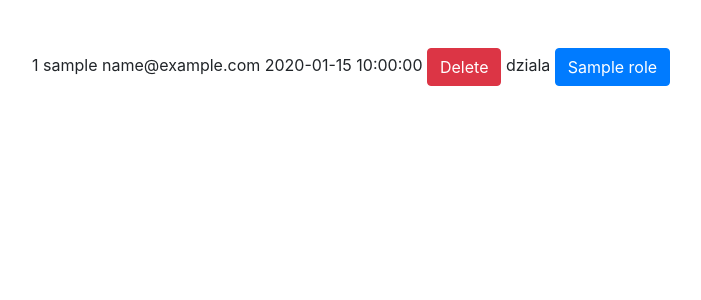
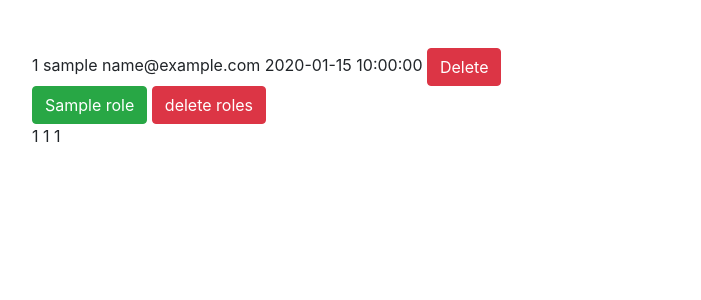
Before and after one commit to TomekCi/BlogPy37, a Flask app: page /users in a window 1280 px wide. Shown: the part 56-356 px from the top of the page, without its empty margins (53-754 px from the left). Run offline with Flask 2, Linux system fonts and the light colour scheme; tables that the repository leaves empty hold one stand-in row (values such as "Sample post"); some libraries are stand-ins or nearby versions.

Commit message:
roles management finished (3 tables User, Role, UserRoles)

```diff
--- a/app.py
+++ b/app.py
@@ -5,9 +5,10 @@ from config.config import Config
 
 
 app = Flask(__name__)
+app.config.from_object(Config)
+
 
 login_manager = LoginManager()
 login_manager.init_app(app)
 
 db.init_app(app)
-app.config.from_object(Config)
--- a/manage.py
+++ b/manage.py
@@ -1,6 +1,7 @@
 from flask_script import Manager
 from flask_migrate import Migrate, MigrateCommand
 from app import app, db
+from views import app
 
 
 migrate = Migrate(app, db)
--- a/templates/admin/users_manager.html
+++ b/templates/admin/users_manager.html
@@ -15,12 +15,29 @@
             <th>{{ user.email }}</th>
             <th>{{ user.register_date }}</th>
             <th><a class="btn btn-danger" href="/users/delete/{{user.id}}">Delete</a></th>
+
             {% if roles|length %}
-            <th>dziala</th>
+            <br>
                 {% for role in roles %}
-                    <th><a class="btn btn-primary" href="/users/add_role/{{user.id}}/{{role.id}}">{{role.name}}</a></th>
+                    <th><a class="btn btn-success" href="/users/add_role/{{user.id}}/{{role.id}}">{{role.name}}</a>
+
+                    {% for userrole in userroles %}
+                        {% if userrole.user_id == user.id and userrole.role_id == role.id %}
+                            <th><a class="btn btn-danger" href="/users/delete_role/{{userrole.id}}">delete roles</a></th></th>
+
+                        {% endif %}
+                    {% endfor %}
                 {% endfor %}
+                {% for userrole in userroles %}
+                    <p>{{userrole.id}} {{userrole.user_id}} {{userrole.role_id}}</p>
+                {% endfor %}
+            {% else %}
+                <th>ni ma</th>
             {% endif %}
+
+
+
+
         {% endfor %}
     {% else %}
         <p>There is no users to manage :(</p>
--- a/views.py
+++ b/views.py
@@ -10,6 +10,30 @@ from wtforms import Form, StringField, PasswordField, validators
 def load_user(user_id):
     return User.get(user_id)
 
+
+
+
+
+@app.before_first_request
+def create_roles():
+    roles = ['Admin', 'Standard', 'Author']
+    all_roles = Role.query.order_by(Role.name).all()
+    if not all_roles:
+        for role in roles:
+            new_post = Role(name=role)
+            db.session.add(new_post)
+            db.session.commit()
+
+
+
+
+
+    '''    for role in roles:
+            if
+            new_post = Role(name=role)
+            db.session.add(new_post)
+            db.session.commit()
+'''
 
 class RegisterForm(Form):
     username = StringField('username', [validators.Length(min=5, max=30)])
@@ -44,14 +68,6 @@ def index():
     return render_template('index.html')
 
 
-@app.route('/users/add_role/<user>/<role>')
-def add_roles(user, role):
-    new_user_role = UserRoles(user_id=user, role_id=role)
-    db.session.add(new_user_role)
-    db.session.commit()
-    return redirect('/users')
-
-
 @app.route('/profile/<id>')
 @login_required
 def profile(id):
@@ -84,15 +100,16 @@ def logout():
 
 @app.route('/roles', methods=['GET', 'POST'])
 def roles_manager():
+    all_roles = Role.query.order_by(Role.name).all()
     if request.method == 'POST':
-        roles = ['Admin', 'Standard', 'Author']
-        for role in roles:
-            new_post = Role(name=role)
+        # roles = ['Admin', 'Standard', 'Author']
+        for role in all_roles:
+            new_post = Role(name=role.name)
             db.session.add(new_post)
-        db.session.commit()
+            db.session.commit()
+
         return redirect('/roles')
     elif request.method == 'GET':
-        all_roles = Role.query.order_by(Role.name).all()
         return render_template('admin/roles_manager.html', roles=all_roles)
 
 
@@ -108,7 +125,25 @@ def delete_role(id):
 def users_manager():
     user_db_query_all = User.query.order_by(User.username).all()
     role_db_query_all = Role.query.order_by(Role.name).all()
-    return render_template('admin/users_manager.html', users=user_db_query_all, roles=role_db_query_all)
+    userroles_db_query_all = UserRoles.query.order_by(UserRoles.user_id).all()
+    return render_template('admin/users_manager.html', users=user_db_query_all,
+                           roles=role_db_query_all, userroles=userroles_db_query_all)
+
+
+@app.route('/users/add_role/<user>/<role>')
+def add_userroles(user, role):
+    new_user_role = UserRoles(user_id=user, role_id=role)
+    db.session.add(new_user_role)
+    db.session.commit()
+    return redirect('/users')
+
+
+@app.route('/users/delete_role/<user>')
+def delete_userroles(user):
+    delete_user_role = UserRoles.query.get_or_404(user)
+    db.session.delete(delete_user_role)
+    db.session.commit()
+    return redirect('/users')
 
 
 @app.route('/users/delete/<int:id>')
```
